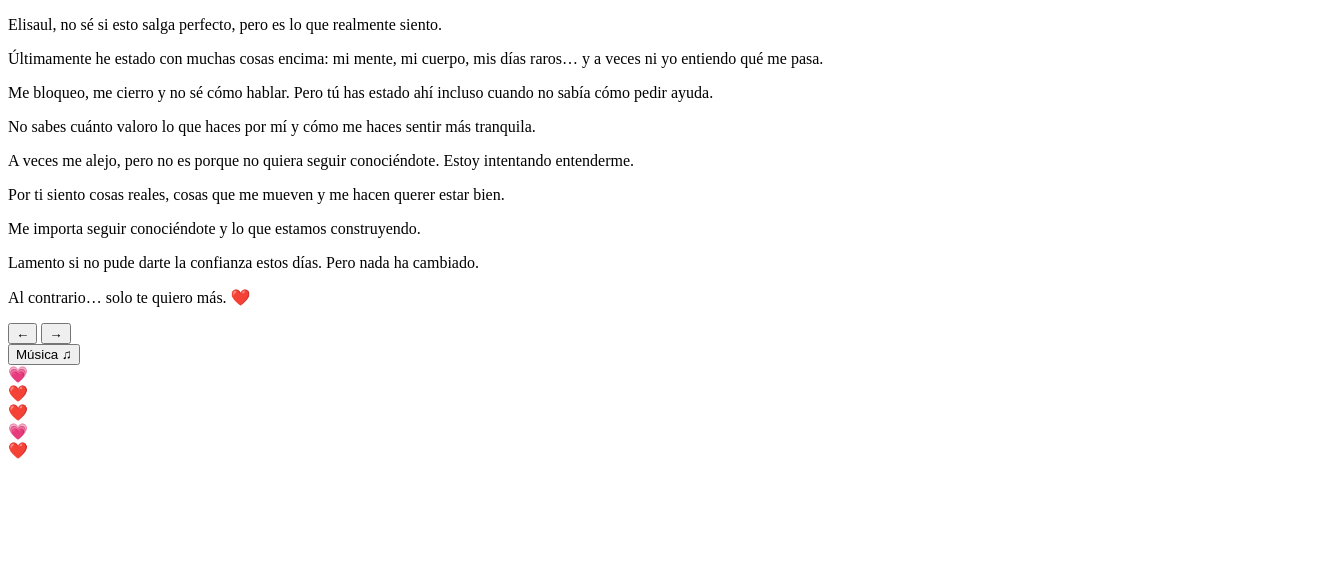
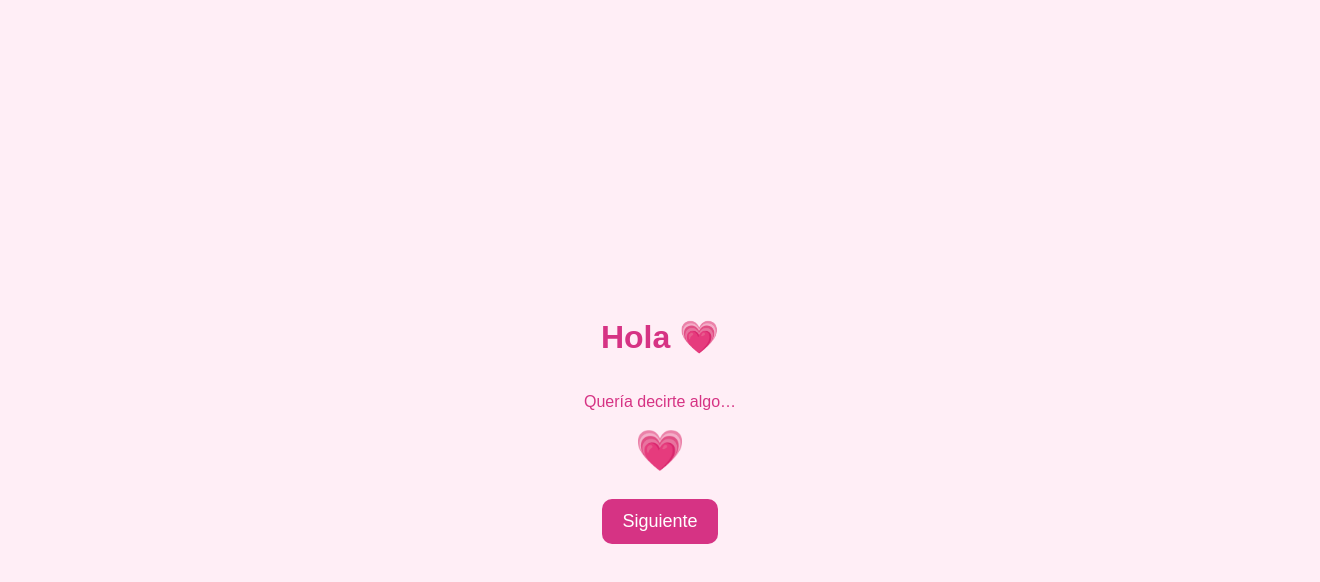
Before and after one commit to helen111273839/Elisaul.cc, a plain HTML site: page index.html in a window 1280 px wide. Shown: the whole page, 1320 px wide, since content can reach past the window. Drawn offline with Linux system fonts and the light colour scheme.

Commit message:
HECHO
Added styles and multiple slides to convey a message.

```diff
--- a/index.html
+++ b/index.html
@@ -3,34 +3,120 @@
 <head>
 <meta charset="UTF-8">
 <meta name="viewport" content="width=device-width, initial-scale=1.0">
-<title>Para Elisaul</title>
-<link rel="stylesheet" href="style.css">
+<title>Para ti 💗</title>
+
+<style>
+    body {
+        margin: 0;
+        padding: 0;
+        overflow: hidden;
+        font-family: "Poppins", sans-serif;
+        background: #ffeef6;
+    }
+
+    .slide {
+        width: 100vw;
+        height: 100vh;
+        display: none;
+        justify-content: center;
+        align-items: center;
+        flex-direction: column;
+        padding: 20px;
+        text-align: center;
+        animation: fade 0.8s ease;
+    }
+
+    @keyframes fade {
+        from { opacity: 0; transform: translateY(20px); }
+        to { opacity: 1; transform: translateY(0); }
+    }
+
+    .active {
+        display: flex;
+    }
+
+    h1, h2, p {
+        color: #d63384;
+    }
+
+    .next-btn {
+        margin-top: 25px;
+        background: #d63384;
+        color: white;
+        padding: 12px 20px;
+        border-radius: 10px;
+        border: none;
+        cursor: pointer;
+        font-size: 18px;
+        transition: 0.3s;
+    }
+
+    .next-btn:hover {
+        transform: scale(1.05);
+        background: #e54d9b;
+    }
+
+    .heart {
+        font-size: 40px;
+        animation: beat 1s infinite;
+    }
+
+    @keyframes beat {
+        0%, 100% { transform: scale(1); }
+        50% { transform: scale(1.25); }
+    }
+</style>
 </head>
+
 <body>
-<div class="hearts"></div>
 
-<div class="slider">
-  <div class="slide active"><p>Elisaul, no sé si esto salga perfecto, pero es lo que realmente siento.</p></div>
-  <div class="slide"><p>Últimamente he estado con muchas cosas encima: mi mente, mi cuerpo, mis días raros… y a veces ni yo entiendo qué me pasa.</p></div>
-  <div class="slide"><p>Me bloqueo, me cierro y no sé cómo hablar. Pero tú has estado ahí incluso cuando no sabía cómo pedir ayuda.</p></div>
-  <div class="slide"><p>No sabes cuánto valoro lo que haces por mí y cómo me haces sentir más tranquila.</p></div>
-  <div class="slide"><p>A veces me alejo, pero no es porque no quiera seguir conociéndote. Estoy intentando entenderme.</p></div>
-  <div class="slide"><p>Por ti siento cosas reales, cosas que me mueven y me hacen querer estar bien.</p></div>
-  <div class="slide"><p>Me importa seguir conociéndote y lo que estamos construyendo.</p></div>
-  <div class="slide"><p>Lamento si no pude darte la confianza estos días. Pero nada ha cambiado.</p></div>
-  <div class="slide"><p>Al contrario… solo te quiero más. ❤️</p></div>
+<!-- SLIDE 1 -->
+<div class="slide active">
+    <h1>Hola 💗</h1>
+    <p>Quería decirte algo…</p>
+    <div class="heart">💗</div>
+    <button class="next-btn" onclick="nextSlide()">Siguiente</button>
 </div>
 
-<div class="controls">
-  <button id="prev">←</button>
-  <button id="next">→</button>
+<!-- SLIDE 2 -->
+<div class="slide">
+    <h1>Te quiero</h1>
+    <p>Mucho más de lo que logro decir con palabras…</p>
+    <button class="next-btn" onclick="nextSlide()">Siguiente</button>
 </div>
 
-<audio id="music" loop>
-  <source src="music.mp3" type="audio/mpeg">
-</audio>
-<button id="musicBtn">Música ♫</button>
+<!-- SLIDE 3 -->
+<div class="slide">
+    <h1>Como antes…</h1>
+    <p>Como cuando hablábamos sin miedo, sin distancia, con ganas y verdad.</p>
+    <button class="next-btn" onclick="nextSlide()">Siguiente</button>
+</div>
 
-<script src="script.js"></script>
+<!-- SLIDE 4 -->
+<div class="slide">
+    <h1>Y quiero que lo veas…</h1>
+    <p>Quiero que recuerdes lo que siento por ti.</p>
+    <div class="heart">💗</div>
+    <button class="next-btn" onclick="nextSlide()">Siguiente</button>
+</div>
+
+<!-- SLIDE FINAL -->
+<div class="slide">
+    <h1>Eres especial para mí</h1>
+    <p>Siempre lo serás.</p>
+    <h2>💗</h2>
+</div>
+
+<script>
+let current = 0;
+const slides = document.querySelectorAll(".slide");
+
+function nextSlide() {
+    slides[current].classList.remove("active");
+    current = (current + 1) % slides.length;
+    slides[current].classList.add("active");
+}
+</script>
+
 </body>
 </html>
```
